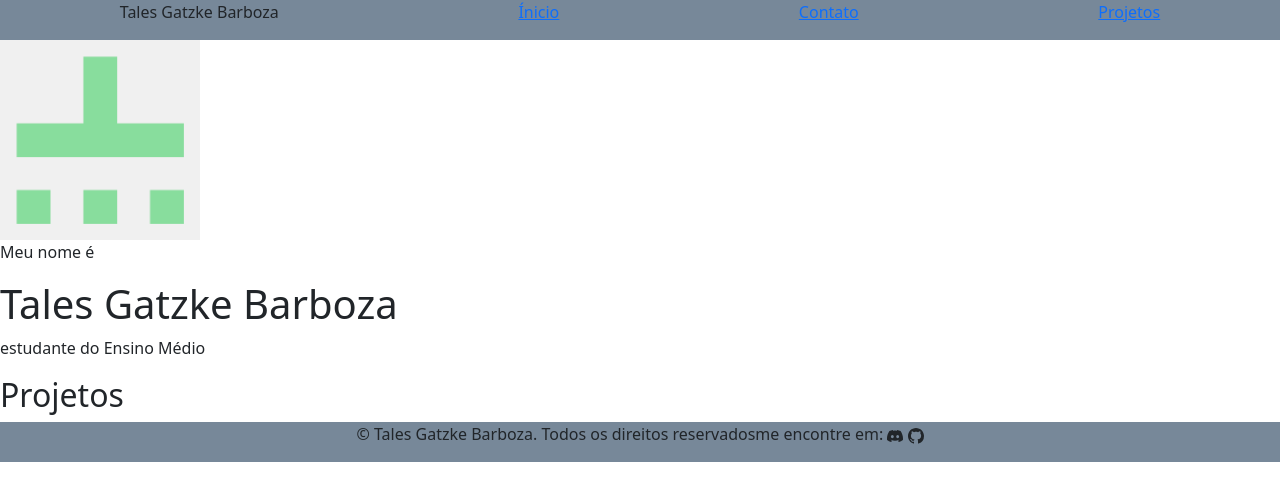
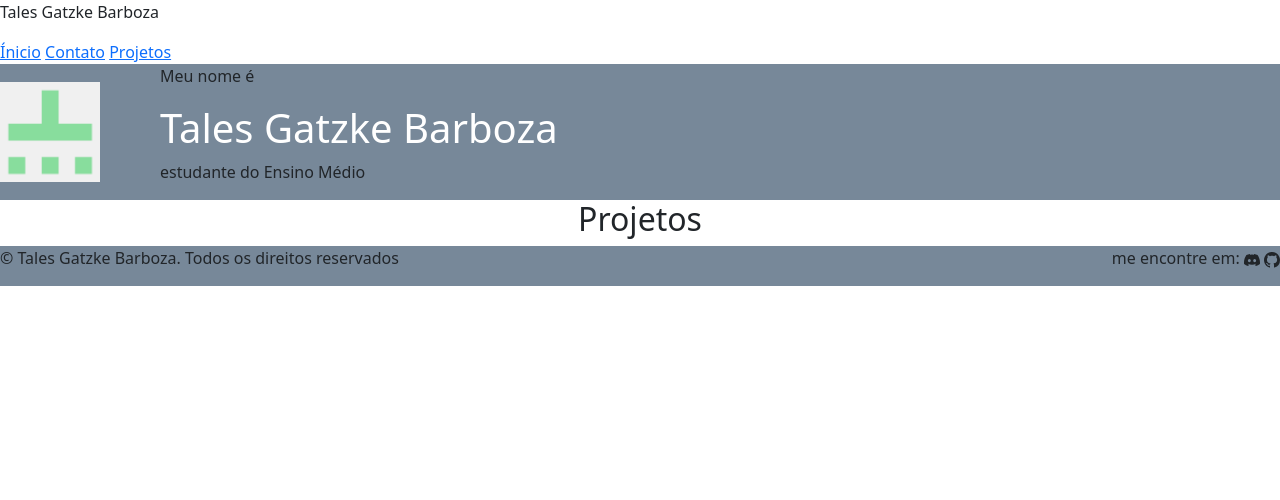
Before and after one commit to TalesGB9/Aula-de-Pensamento-Computacional-wow, a plain HTML site: page potifólio tgb/index10.html in a window 1280 px wide. Drawn offline with nearby package versions, Linux system fonts and the light colour scheme; files that its build step writes are made by us from their sources.

Commit message:
Modify index10.html for styling and structure
Updated stylesheet link and added classes to navigation links.

```diff
--- a/potifólio tgb/index10.html
+++ b/potifólio tgb/index10.html
@@ -5,17 +5,17 @@
     <meta http-equiv="X-UA-Compatible" content="IE=edge">
     <meta name="viewport" content="width=device-width, initial-scale=1.0">
     <title>Portifólio</title>
-    <link rel="stylesheet" href="style.css">
+    <link rel="stylesheet" href="style10.css">
     <link href="https://cdn.jsdelivr.net/npm/bootstrap@5.3.8/dist/css/bootstrap.min.css" rel="stylesheet" integrity="sha384-sRIl4kxILFvY47J16cr9ZwB07vP4J8+LH7qKQnuqkuIAvNWLzeN8tE5YBujZqJLB" crossorigin="anonymous">
     <script src="https://cdn.jsdelivr.net/npm/bootstrap@5.3.8/dist/js/bootstrap.bundle.min.js" integrity="sha384-FKyoEForCGlyvwx9Hj09JcYn3nv7wiPVlz7YYwJrWVcXK/BmnVDxM+D2scQbITxI" crossorigin="anonymous"></script>
 </head>
 <body>
     <header>
         <nav>
-            <p>Tales Gatzke Barboza</p>
-            <a href="">Ínicio</a>
-            <a href="">Contato</a>
-            <a href="">Projetos</a>
+            <p class="1">Tales Gatzke Barboza</p>
+            <a class="2" href="">Ínicio</a>
+            <a class="2" href="">Contato</a>
+            <a class="2" href="">Projetos</a>
         </nav>
     </header>
 
```
